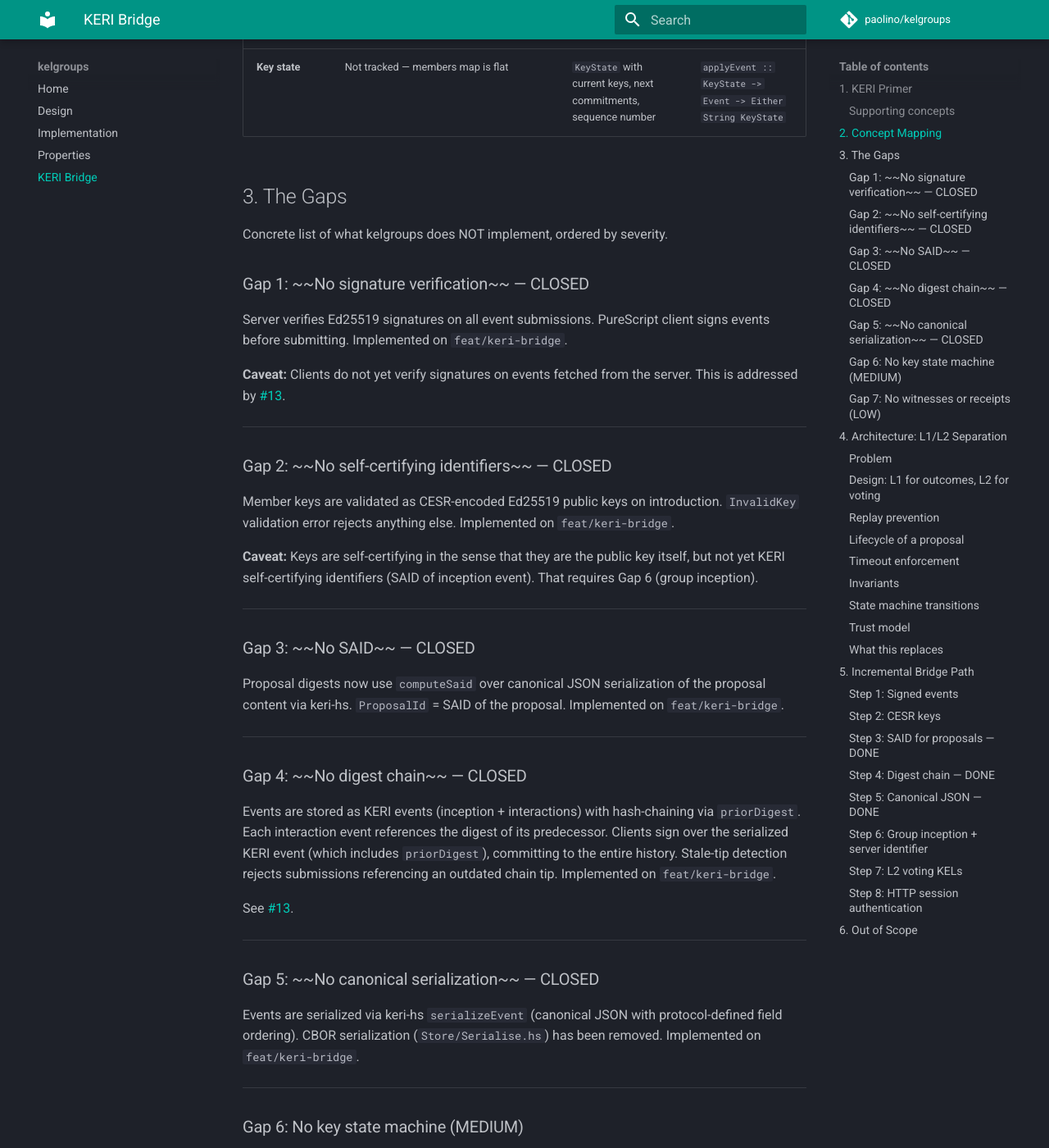
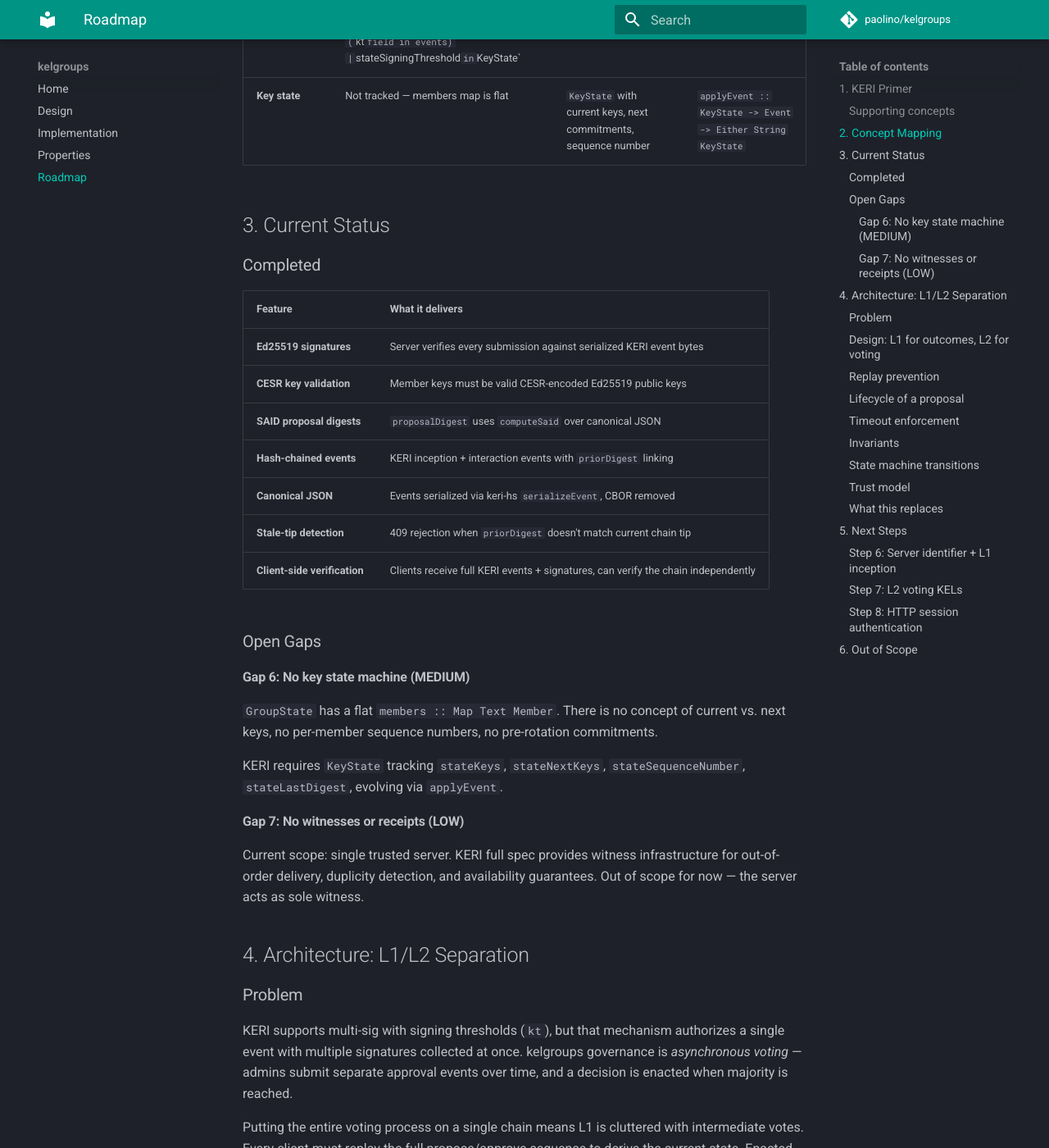
Before and after one commit to paolino/kelgroups, an MkDocs documentation site: the page built from docs/docs/roadmap.md, in a window 1280 px wide and 1400 px high, scrolled down 2290 px. Shown: the whole window at 82% size. Built offline with MkDocs 1.6.1 and Material for MkDocs 9.7.7, drawn with Linux system fonts in a browser that asks for light colours; comment, search, counter and statistics services are not loaded; some of the changed text lies outside the part shown.

Commit message:
docs: update project metadata and README
Expand README with features list, documentation links, quick start.
Update cabal synopsis/description to reflect KERI adoption.
Rename keri-bridge.md to roadmap.md across docs and README.
Remove stale PLAN.md (content lives in docs site).

```diff
--- a/docs/docs/keri-bridge.md
+++ b/docs/docs/roadmap.md
@@ -1,8 +1,8 @@
-# KERI Bridge: Gap Analysis
+# Roadmap
 
 This document maps kelgroups concepts to [KERI](https://keri.one) concepts,
-identifies the exact gaps between the current implementation and KERI
-compliance, and outlines an incremental path to close them.
+tracks the gaps between the current implementation and full KERI compliance,
+and outlines the path forward.
 
 The reference KERI implementation is
 [keri-hs](https://github.com/paolino/keri-hs), already available in the
@@ -10,7 +10,7 @@ project's nix flake.
 
 ## 1. KERI Primer
 
-Five core concepts that kelgroups needs to understand, each with the keri-hs
+Five core concepts that kelgroups builds on, each with the keri-hs
 type that implements it.
 
 | Concept | What it is | keri-hs module | Type / function |
@@ -25,7 +25,7 @@ type that implements it.
 
 - **CESR encoding** — all cryptographic material (keys, digests, signatures)
   is encoded as self-framing Base64url text with a derivation-code prefix.
-  Types: `Ed25519PubKey` (`"D"`), `Blake2bDigest` (`"E"`),
+  Types: `Ed25519PubKey` (`"D"`), `Blake2bDigest` (`"F"`),
   `Ed25519Sig` (`"0B"`). Module: `Keri.Cesr.*`.
 
 - **Interaction anchors** — interaction events carry arbitrary JSON anchors
@@ -40,97 +40,51 @@ type that implements it.
 
 Side-by-side mapping from kelgroups to KERI.
 
-| kelgroups concept | Current implementation | KERI equivalent | keri-hs reference |
+| kelgroups concept | Implementation | KERI equivalent | keri-hs reference |
 |---|---|---|---|
-| **Group bootstrap** | Passphrase + first `IntroduceMember` proposal. `authMode` in `Bootstrap.hs:19-25` switches on `adminCount == 0`. | **Inception event** with initial keys and signing threshold | `mkInception :: InceptionConfig -> Event` |
-| **Member key** | `memberKey :: Text` in `Types.hs:64-72` — trusted, never validated | **CESR-encoded Ed25519 public key** validated on decode | `Cesr.decode :: Text -> Either String Primitive` |
-| **Event signer** | `subSigner :: Text` field in `Server/JSON.hs:55-63` — passed through unchecked | **Indexed signature** verified against key state | `verifySignatures keys threshold msg sigs` |
-| **Proposal** | `Base (Propose proposal)` in `Event.hs:37-42` | **Interaction anchor** carrying proposal JSON | `InteractionConfig { ixAnchors = [proposalJson] }` |
-| **Approval** | `Base (Approve pid)` in `Event.hs:37-42` | **Interaction anchor** carrying approval reference | same, with anchor referencing proposal SAID |
-| **Proposal digest** | `computeSaid` over canonical JSON of proposal content | **SAID** of the proposal interaction event | `computeSaid` over `serializeEvent` bytes |
-| **Event storage** | SQLite with KERI canonical JSON (`serializeEvent`) + denormalized chain metadata (prefix, seq_no, digest) | **KEL** with digest chain | `mkInception`, `mkInteraction`, `serializeEvent` |
+| **Group bootstrap** | Passphrase-gated inception event via `mkInception` with first admin's key | **Inception event** with initial keys and signing threshold | `mkInception :: InceptionConfig -> Event` |
+| **Member key** | CESR-encoded Ed25519 public key, validated on introduction via `Cesr.decode` | **CESR-encoded Ed25519 public key** | `Cesr.decode :: Text -> Either String Primitive` |
+| **Event signer** | Ed25519 signature verified against serialized KERI event bytes | **Indexed signature** verified against key state | `Ed25519.verify`, `serializeEvent` |
+| **Proposal** | `Base (Propose proposal)` anchored in KERI interaction event | **Interaction anchor** carrying proposal JSON | `InteractionConfig { ixAnchors = [proposalJson] }` |
+| **Approval** | `Base (Approve pid)` anchored in KERI interaction event | **Interaction anchor** carrying approval reference | same, with anchor referencing proposal SAID |
+| **Proposal digest** | `computeSaid` over canonical JSON of proposal content | **SAID** of the proposal | `computeSaid` over `serializeEvent` bytes |
+| **Event storage** | SQLite with KERI canonical JSON + denormalized chain metadata (prefix, seq_no, digest) | **KEL** with digest chain | `mkInception`, `mkInteraction`, `serializeEvent` |
 | **Event serialization** | Canonical JSON via keri-hs `serializeEvent` | **Canonical JSON** with deterministic field order | `serializeEvent :: Event -> ByteString` |
-| **Admin majority** | `majority gs = (adminCount gs + 1) \`div\` 2` in `State.hs:66-73` | **Signing threshold** (`kt` field in events) | `stateSigningThreshold` in `KeyState` |
+| **Digest chain** | Every event carries `priorDigest`; stale-tip detection rejects outdated submissions | **Hash chain** via `priorDigest` on interaction events | `priorDigest` field on `InteractionData` |
+| **Admin majority** | `majority gs = (adminCount gs + 1) \`div\` 2` | **Signing threshold** (`kt` field in events) | `stateSigningThreshold` in `KeyState` |
 | **Key state** | Not tracked — members map is flat | `KeyState` with current keys, next commitments, sequence number | `applyEvent :: KeyState -> Event -> Either String KeyState` |
 
-## 3. The Gaps
+## 3. Current Status
 
-Concrete list of what kelgroups does NOT implement, ordered by severity.
+### Completed
 
-### Gap 1: ~~No signature verification~~ — CLOSED
+| Feature | What it delivers |
+|---|---|
+| **Ed25519 signatures** | Server verifies every submission against serialized KERI event bytes |
+| **CESR key validation** | Member keys must be valid CESR-encoded Ed25519 public keys |
+| **SAID proposal digests** | `proposalDigest` uses `computeSaid` over canonical JSON |
+| **Hash-chained events** | KERI inception + interaction events with `priorDigest` linking |
+| **Canonical JSON** | Events serialized via keri-hs `serializeEvent`, CBOR removed |
+| **Stale-tip detection** | 409 rejection when `priorDigest` doesn't match current chain tip |
+| **Client-side verification** | Clients receive full KERI events + signatures, can verify the chain independently |
 
-Server verifies Ed25519 signatures on all event submissions. PureScript
-client signs events before submitting. Implemented on `feat/keri-bridge`.
+### Open Gaps
 
-**Caveat:** Clients do not yet verify signatures on events fetched from
-the server. This is addressed by [#13](https://github.com/paolino/kelgroups/issues/13).
+#### Gap 6: No key state machine (MEDIUM)
 
----
+`GroupState` has a flat `members :: Map Text Member`. There is no concept
+of current vs. next keys, no per-member sequence numbers, no pre-rotation
+commitments.
 
-### Gap 2: ~~No self-certifying identifiers~~ — CLOSED
+KERI requires `KeyState` tracking `stateKeys`, `stateNextKeys`,
+`stateSequenceNumber`, `stateLastDigest`, evolving via `applyEvent`.
 
-Member keys are validated as CESR-encoded Ed25519 public keys on
-introduction. `InvalidKey` validation error rejects anything else.
-Implemented on `feat/keri-bridge`.
+#### Gap 7: No witnesses or receipts (LOW)
 
-**Caveat:** Keys are self-certifying in the sense that they are the
-public key itself, but not yet KERI self-certifying identifiers (SAID of
-inception event). That requires Gap 6 (group inception).
-
----
-
-### Gap 3: ~~No SAID~~ — CLOSED
-
-Proposal digests now use `computeSaid` over canonical JSON serialization
-of the proposal content via keri-hs. `ProposalId` = SAID of the
-proposal. Implemented on `feat/keri-bridge`.
-
----
-
-### Gap 4: ~~No digest chain~~ — CLOSED
-
-Events are stored as KERI events (inception + interactions) with
-hash-chaining via `priorDigest`. Each interaction event references the
-digest of its predecessor. Clients sign over the serialized KERI event
-(which includes `priorDigest`), committing to the entire history.
-Stale-tip detection rejects submissions referencing an outdated chain
-tip. Implemented on `feat/keri-bridge`.
-
-See [#13](https://github.com/paolino/kelgroups/issues/13).
-
----
-
-### Gap 5: ~~No canonical serialization~~ — CLOSED
-
-Events are serialized via keri-hs `serializeEvent` (canonical JSON with
-protocol-defined field ordering). CBOR serialization (`Store/Serialise.hs`)
-has been removed. Implemented on `feat/keri-bridge`.
-
----
-
-### Gap 6: No key state machine (MEDIUM)
-
-**Design doc claims:** the group tracks membership.
-
-**Code does:** `GroupState` in `State.hs:34-41` has a flat `members :: Map Text Member`.
-There is no concept of current vs. next keys, no sequence numbers,
-no pre-rotation commitments.
-
-**KERI requires:** `KeyState` tracks `stateKeys`, `stateNextKeys`,
-`stateSequenceNumber`, `stateLastDigest`, and evolves via `applyEvent`.
-
-**keri-hs:** `Keri.KeyState.applyEvent`, `Keri.KeyState.initialState`.
-
----
-
-### Gap 7: No witnesses or receipts (LOW)
-
-**Current scope:** single trusted server.
-
-**KERI full spec:** witness infrastructure provides out-of-order delivery,
-duplicity detection, and availability guarantees.
-
-**Decision:** out of scope for now. The server acts as sole witness.
+Current scope: single trusted server. KERI full spec provides witness
+infrastructure for out-of-order delivery, duplicity detection, and
+availability guarantees. Out of scope for now — the server acts as sole
+witness.
 
 ## 4. Architecture: L1/L2 Separation
 
@@ -378,108 +332,60 @@ interleaved on L1.
 Per-member KELs (option B) remain a future evolution for individual
 key lifecycle management.
 
-## 5. Incremental Bridge Path
+## 5. Next Steps
 
-Each step is independently shippable and testable.
+### Step 6: Server identifier + L1 inception
 
-### Step 1: Signed events
+Closes **Gap 6** partially. The server becomes a proper KERI entity.
 
-Closes **Gap 1** (no signature verification).
-
-- Add `keri-hs` dependency to `kelgroups.cabal`
-- `Submission` gains `subSignature :: Text` (CESR-encoded Ed25519 signature)
-- Server computes `serializeSubmission sub` and verifies:
-  `Ed25519.verify pubKey msgBytes signature`
-- Reject submissions with invalid signatures
-- **Tests:** generate keypairs, sign submissions, verify round-trip
-- **Files:** `Server.hs`, `Server/JSON.hs`, `kelgroups.cabal`
-
-### Step 2: CESR keys
-
-Closes **Gap 2** (no self-certifying identifiers).
-
-- Member keys must be valid CESR-encoded Ed25519 public keys
-- Validate on `IntroduceMember`: `Cesr.decode key` must succeed and
-  return `Ed25519PubKey`
-- Existing test helpers switch from `"alice"`, `"bob"` to real
-  generated keypairs
-- **Tests:** invalid CESR keys are rejected, valid ones accepted
-- **Files:** `Validate.hs`, test helpers
-
-### Step 3: SAID for proposals — DONE
-
-Closes **Gap 3** (no SAID). Implemented on `feat/keri-bridge`.
-
-- `proposalDigest` uses `computeSaid` over canonical JSON of proposal
-- `ProposalId` = SAID of the proposal
-
-### Step 4: Digest chain — DONE
-
-Closes **Gap 4** (no digest chain). Implemented on `feat/keri-bridge`.
-
-- Group events are anchored in KERI interaction events with `priorDigest`
-- First event is a KERI inception event (`mkInception`)
-- Stale-tip detection rejects submissions with outdated `priorDigest`
-- Clients sign over serialized KERI events, committing to the full chain
-
-### Step 5: Canonical JSON — DONE
-
-Closes **Gap 5** (no canonical serialization). Implemented on `feat/keri-bridge`.
-
-- CBOR (`Store/Serialise.hs`) deleted entirely
-- Events stored as KERI canonical JSON via `serializeEvent` from keri-hs
-- SQLite schema stores both KERI event bytes and group event JSON anchor
-
-### Step 6: Group inception + server identifier
-
-Closes **Gap 6** (no key state machine) partially.
-
-- Bootstrap = group inception event via `mkInception`
-- `InceptionConfig` with initial admin keys and threshold = majority
-- Group identifier = SAID of inception event
-- Server gets its own KERI identifier (keypair + inception event)
-- Server signs L1 events with its own key
-- **Tests:** inception produces valid self-certifying identifier,
-  key state derived correctly, server identity verifiable
-- **Files:** `Bootstrap.hs`, `Server.hs`
+- Server generates its own Ed25519 keypair on first start
+- L1 event 0 = server inception via `mkInception` (server key, threshold=1)
+- Group identifier = SAID of L1 inception event
+- Server signs all L1 events with its own key
+- Bootstrap admin intro becomes the first L1 interaction (not inception)
+- Client-side chain replay starts from the server inception
+- **Lean:** `l1StartsWithInception`, `l1ServerOnly` become testable
+- **Tests:** server identity round-trip, L1 inception verification,
+  group identifier stability
 
 ### Step 7: L2 voting KELs
 
-Implements the L1/L2 separation described in section 4.
+Implements the L1/L2 separation described in section 4. This is the
+largest remaining step — it restructures how proposals and approvals
+flow through the system.
 
-- L2 uses the same KEL infrastructure as L1 (same code path)
-- L2 inception anchors proposal content + timeout
-- L2 interactions restricted to approvals (proposal SAID as anchor)
-- Server rejects any other event type on L2
+- Each proposal creates an L2 KEL (inception = proposal + nonce + timeout)
+- Approvals are L2 interaction events (anchor = proposal SAID)
 - Server monitors L2 for threshold (admin majority) or timeout
-- On threshold: server extracts `(admin-key, signature)` pairs from
-  L2 approvals and writes enacted event on L1 with compact proof
-- On timeout: server writes expired event on L1
-- L2 KELs discarded after resolution
-- Client verifies L1 enacted events by checking embedded approval
-  signatures against current key state
-- **Tests:** voting lifecycle (propose → approve → enact), timeout
-  expiry, approval signature verification from L1 events, L2
-  event type restriction
-- **Files:** `Server.hs`, `Fold.hs`
+- On threshold: extract approval proofs, write enacted event on L1
+- On timeout: write expired event on L1, discard L2
+- L2 event type restriction (only approvals after inception)
+- SAID uniqueness check (reject duplicate proposal SAIDs)
+- Client verifies L1 enacted events from embedded approval signatures
+- **Lean:** `L2Valid` predicates become testable, `thresholdMet` exercised
+- **Tests:** full voting lifecycle (propose → approve → enact), timeout
+  expiry, duplicate rejection, approval signature verification from L1,
+  nonce replay prevention
 
 ### Step 8: HTTP session authentication
 
 Closes [issue #8](https://github.com/paolino/kelgroups/issues/8).
+Currently every request carries a signature. Session auth reduces this
+to a one-time challenge-response handshake.
 
-- Challenge-response: server sends random nonce, client signs with
-  Ed25519 key, server verifies against group key state
-- Session cookie tracking
-- WAI middleware layer
-- **Files:** new `Server/Auth.hs`
+- Server sends random nonce, client signs with Ed25519 key
+- Server verifies signature against current group key state
+- Session cookie or token for subsequent requests
+- WAI middleware layer — transparent to endpoint handlers
+- **Tests:** session lifecycle, expired sessions, key rotation
+  invalidates sessions
 
 ## 6. Out of Scope
 
 These KERI features are explicitly deferred:
 
 - **Per-member KELs** — each member as their own KERI identifier
-- **Key rotation** — pre-committed next keys and rotation events for
-  the group
+- **Key rotation** — pre-committed next keys and rotation events
 - **Witness/receipt infrastructure** — out-of-band availability and
   duplicity detection
 - **OOBI protocol** — out-of-band introduction for discovering KELs
--- a/docs/mkdocs.yml
+++ b/docs/mkdocs.yml
@@ -27,4 +27,4 @@ nav:
   - Design: design.md
   - Implementation: implementation.md
   - Properties: properties.md
-  - KERI Bridge: keri-bridge.md
+  - Roadmap: roadmap.md
```
Also changed, not shown: PLAN.md (deleted, +0 -157 lines), README.md, 1 other file.
